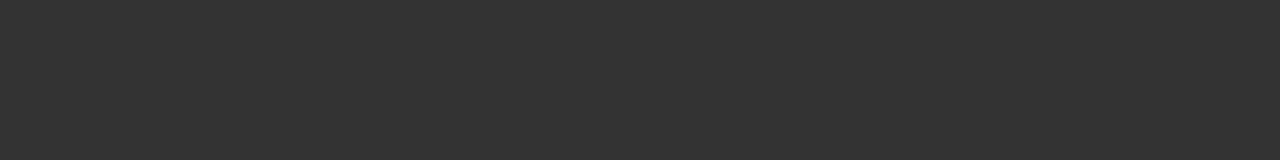
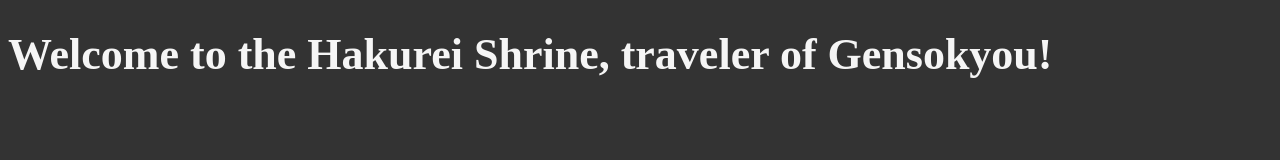
Before and after one commit to ReisSaigyouji/hakureishrine, a website: page index.html in a window 1280 px wide. Drawn offline with Linux system fonts and the light colour scheme.

Commit message:
Added icon

```diff
--- a/index.html
+++ b/index.html
@@ -5,9 +5,14 @@
     <meta name="author" content="Reis Saigyouji">
     <meta name="description" content="Page of Hakurei Shrine.">
     <title>Hakurei Shrine</title>
+    <link rel="icon" type="image/png" href="hakshrinefavicon.png">
     <link rel="stylesheet" href="main.css" type="text/css">
 </head>
+
 <body>
+    <header>
+        <h1>Welcome to the Hakurei Shrine, traveler of Gensokyou!</h1>
+    </header>
+</body>
 
-</body>
 </html>
```
Also changed, not shown: hakshrinefavicon.png (added).
